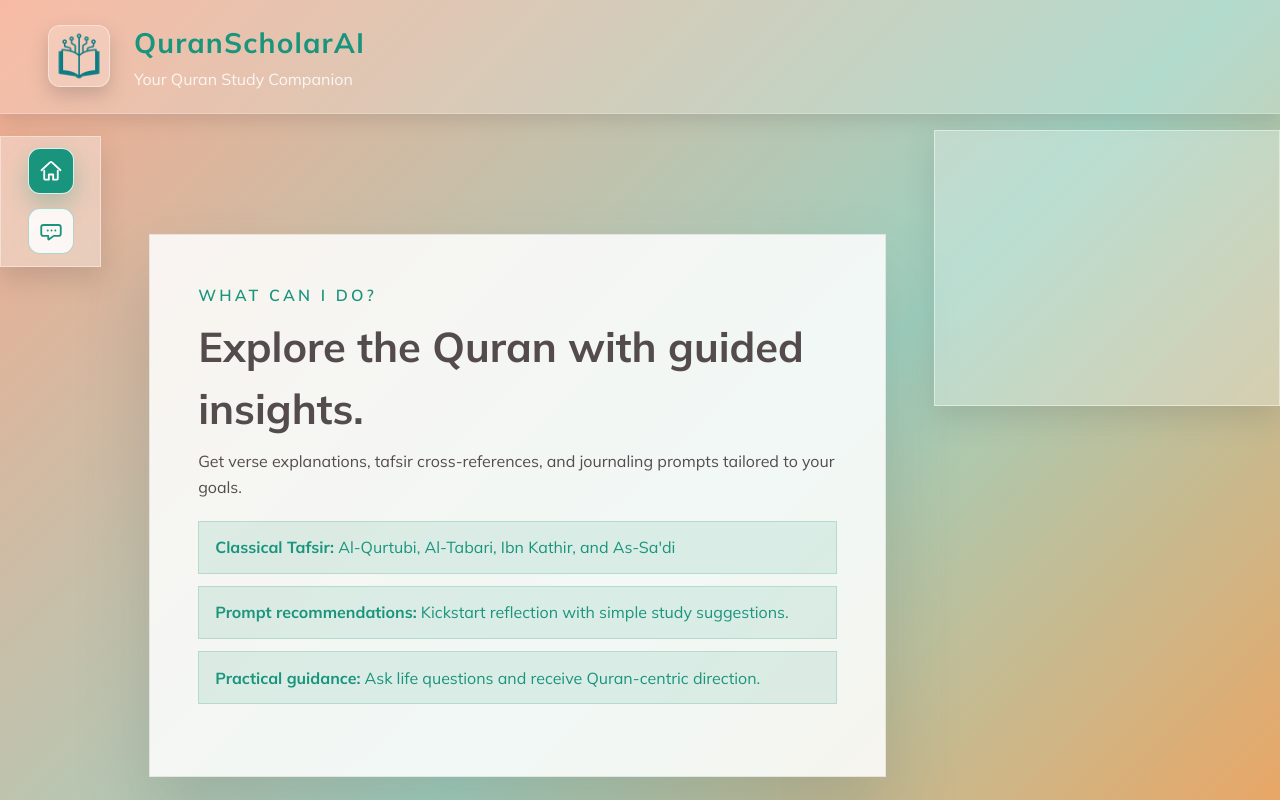
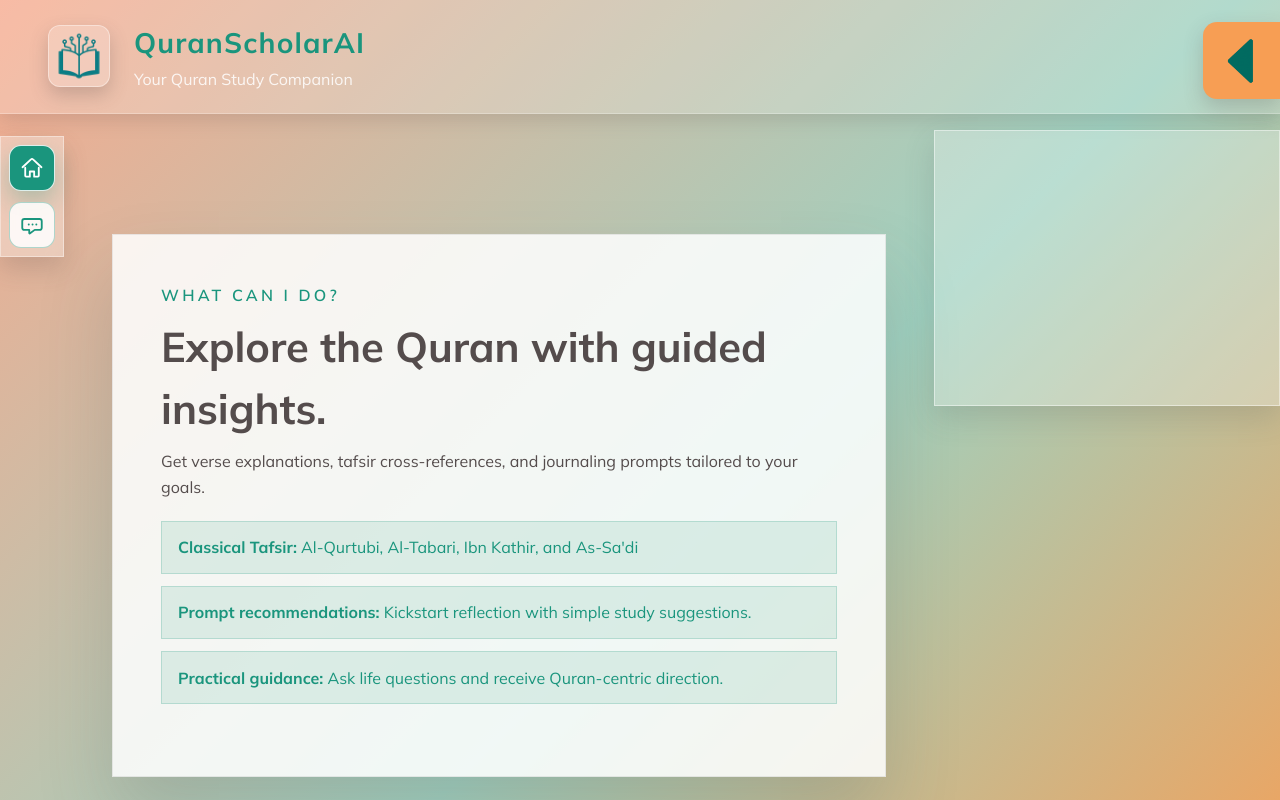
Before and after one commit to jacobmccartney/quran-ai, a React (Vite) app: page / in a window 1280 px wide. Shown: the top 800 px of the page. Built offline with nearby package versions, Linux system fonts and the light colour scheme.

Commit message:
Minor change

```diff
--- a/src/App.css
+++ b/src/App.css
@@ -29,7 +29,7 @@ body {
   width: var(--brand-mark-width);
   padding: 0.35rem;
   border: none;
-  border-radius: 0;
+  border-radius: 14px 0 0 14px;
   background-color: var(--qsai-sunrise);
   box-shadow: 0 8px 20px rgba(84, 76, 76, 0.24);
   cursor: pointer;
@@ -57,7 +57,7 @@ body {
   width: 100%;
   height: auto;
   display: block;
-  border-radius: 0;
+  border-radius: 10px;
   pointer-events: none;
 }
 
@@ -113,10 +113,10 @@ body {
 .page-switcher-pane__inner {
   display: flex;
   flex-direction: column;
-  align-items: center;
-  gap: clamp(0.45rem, 1.1vw, 0.9rem);
-  padding: clamp(0.35rem, 1vw, 0.7rem);
-  min-width: clamp(60px, 6vw, 100px);
+  align-items: stretch;
+  gap: clamp(0.35rem, 0.9vw, 0.7rem);
+  padding: clamp(0.25rem, 0.7vw, 0.5rem);
+  min-width: clamp(44px, 3.6vw, 58px);
   border-radius: 0;
   background: rgba(255, 255, 255, 0.32);
   border: 1px solid rgba(255, 255, 255, 0.4);
--- a/src/App.jsx
+++ b/src/App.jsx
@@ -110,6 +110,7 @@ function App() {
       target: '#n8n-chat',
       mode: 'fullscreen',
       loadPreviousSession: true,
+      showWelcomeScreen: false,
       initialMessages: [
         "Hello, I'm QSAI, your Quran study companion. How can I help you today?"
       ],
@@ -117,8 +118,8 @@ function App() {
         en: {
           title: '',
           subtitle: '',
-          footer: 'QuranScholarAI',
-          getStarted: '',
+          footer: '',
+          getStarted: 'Start Chat',
           inputPlaceholder: 'Ask me anything...'
         }
       },
@@ -176,20 +177,6 @@ function App() {
   )
 
   const centerContent = isChatPage ? (
-    <>
-      <button
-        type="button"
-        className={`brand-mark${isSidebarOpen ? ' brand-mark--open' : ''}`}
-        onClick={toggleSidebar}
-        aria-pressed={isSidebarOpen}
-        aria-expanded={isSidebarOpen}
-        aria-label="Toggle prompt recommendations panel"
-      >
-        <img
-          src={isSidebarOpen ? SIDEBAR_CLOSED_ICON : SIDEBAR_OPEN_ICON}
-          alt={isSidebarOpen ? 'Hide prompt recommendations' : 'Show prompt recommendations'}
-        />
-      </button>
     <main className={`layout ${isSidebarOpen ? 'layout--sidebar-open' : ''}`}>
       <aside
         className={`feature-pane ${isSidebarOpen ? 'feature-pane--open' : ''}`}
@@ -236,7 +223,6 @@ function App() {
         </section>
       </div>
     </main>
-    </>
   ) : (
     <main className="start-layout">
       <section className="start-screen">
@@ -265,6 +251,19 @@ function App() {
   return (
     <>
       {topPane}
+      <button
+        type="button"
+        className={`brand-mark${isSidebarOpen ? ' brand-mark--open' : ''}`}
+        onClick={toggleSidebar}
+        aria-pressed={isSidebarOpen}
+        aria-expanded={isSidebarOpen}
+        aria-label="Toggle prompt recommendations panel"
+      >
+        <img
+          src={isSidebarOpen ? SIDEBAR_CLOSED_ICON : SIDEBAR_OPEN_ICON}
+          alt={isSidebarOpen ? 'Hide prompt recommendations' : 'Show prompt recommendations'}
+        />
+      </button>
       <div className="content-shell">
         {pageSwitcherPane}
         <div className="content-shell__main">{centerContent}</div>
```
Lines whose indentation alone changed are shown as unchanged.
